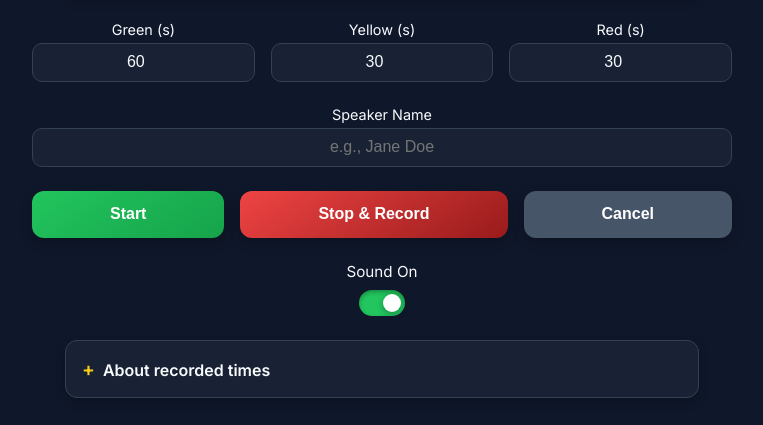
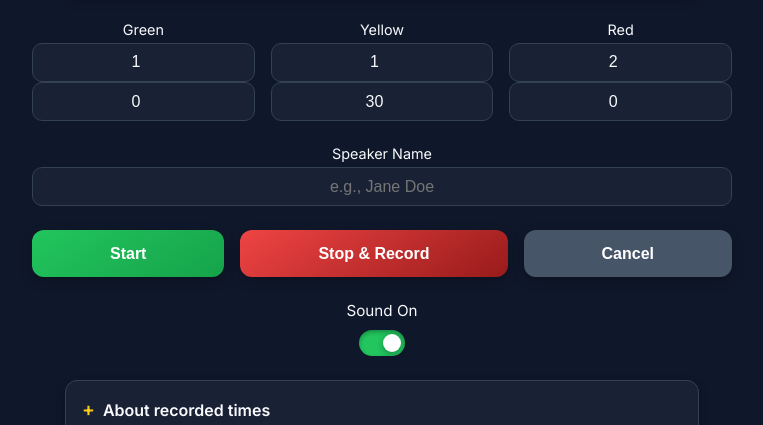
Before and after one commit to LD-Shell/toastmasters-timer, a plain HTML site: page index.html in a window 1280 px wide. Shown: the part 375-800 px from the top of the page, without its empty margins (258-1021 px from the left). Drawn offline with nearby package versions, Linux system fonts and the light colour scheme.

Commit message:
Update index.html

```diff
--- a/index.html
+++ b/index.html
@@ -30,14 +30,23 @@
 
     <div class="controls">
         <div class="input-group">
-            <label>Green (s)
-                <input type="number" id="greenTime" value="60">
+            <label>Green
+                <div class="time-input-pair">
+                    <input type="number" id="greenMin" value="1">
+                    <input type="number" id="greenSec" value="0">
+                </div>
             </label>
-            <label>Yellow (s)
-                <input type="number" id="yellowTime" value="30">
+            <label>Yellow
+                <div class="time-input-pair">
+                    <input type="number" id="yellowMin" value="1">
+                    <input type="number" id="yellowSec" value="30">
+                </div>
             </label>
-            <label>Red (s)
-                <input type="number" id="redTime" value="30">
+            <label>Red
+                <div class="time-input-pair">
+                    <input type="number" id="redMin" value="2">
+                    <input type="number" id="redSec" value="0">
+                </div>
             </label>
         </div>
         <div class="input-group full-width">
```
